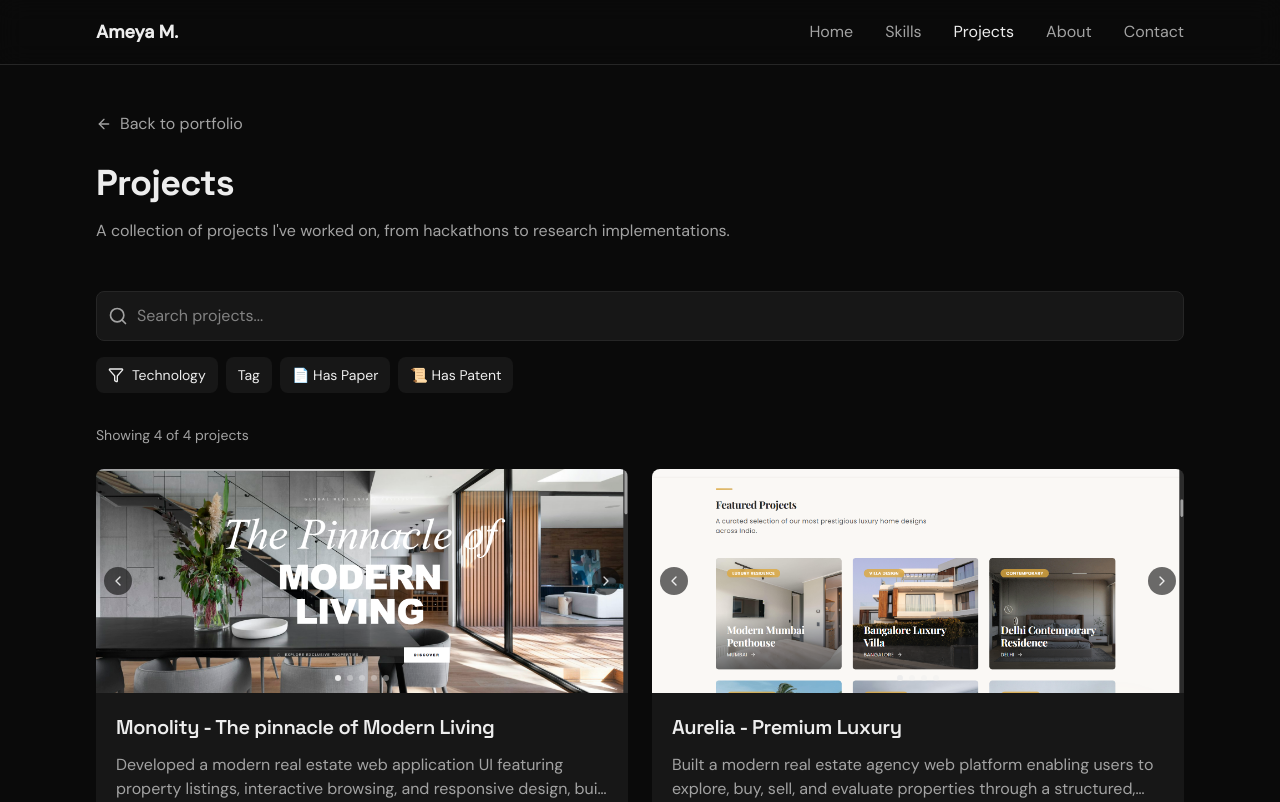
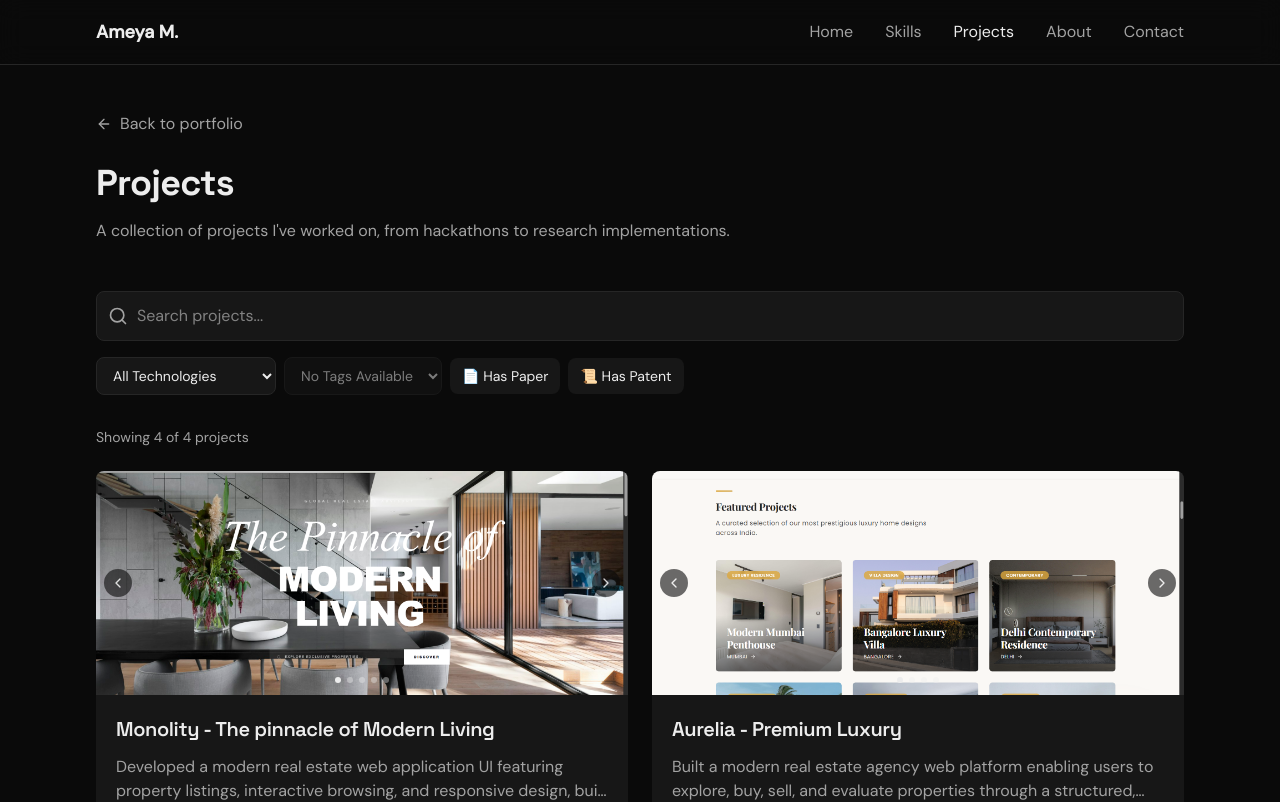
Before and after one commit to AmeyaMorgaonkar/portfolio, a Next.js app: page /projects in a window 1280 px wide. Shown: the top 802 px of the page. Built offline with nearby package versions, Linux system fonts and the light colour scheme.

Commit message:
added demo

```diff
--- a/src/app/projects/[slug]/page.tsx
+++ b/src/app/projects/[slug]/page.tsx
@@ -226,7 +226,7 @@ export default function ProjectPage({ params }: ProjectPageProps) {
               className="flex items-center gap-2 px-4 py-2 bg-[var(--card)] text-[var(--foreground)] rounded-lg text-sm hover:bg-[var(--border)] transition-colors"
             >
               <Github className="w-4 h-4" />
-              View Code
+              Code
             </a>
           )}
           {youtubeId && (
@@ -242,7 +242,7 @@ export default function ProjectPage({ params }: ProjectPageProps) {
               className="flex items-center gap-2 px-4 py-2 bg-[var(--card)] text-[var(--foreground)] rounded-lg text-sm hover:bg-[var(--border)] transition-colors cursor-pointer"
             >
               <Play className="w-4 h-4" />
-              Watch Demo
+              Demo
             </button>
           )}
           {project.hasResearchPaper && (
--- a/src/app/projects/page.tsx
+++ b/src/app/projects/page.tsx
@@ -1,10 +1,9 @@
 "use client";
 
-import { useState, useMemo } from "react";
+import { useState } from "react";
 import { motion } from "framer-motion";
-import { Search, Filter, ArrowLeft } from "lucide-react";
-import { projects, getAllTechnologies, getAllTags } from "@/lib/data";
-import Link from "next/link";
+import { Search, ArrowLeft } from "lucide-react";
+import { projects } from "@/lib/data";
 import { ProjectCard } from "@/components/project-card";
 
 export default function ProjectsPage() {
@@ -13,25 +12,29 @@ export default function ProjectsPage() {
   const [selectedTag, setSelectedTag] = useState<string | null>(null);
   const [filterType, setFilterType] = useState<string | null>(null);
 
-  const technologies = getAllTechnologies();
-  const tags = getAllTags();
+  const technologies = Array.from(
+    new Set(projects.flatMap((project) => project.technologies))
+  ).sort((a, b) => a.localeCompare(b));
 
-  const filteredProjects = useMemo(() => {
-    return projects.filter((project) => {
-      // Search filter
+  const tags = Array.from(
+    new Set(projects.flatMap((project) => project.tags))
+  ).sort((a, b) => a.localeCompare(b));
+
+  const hasTags = tags.length > 0;
+
+  const normalizedQuery = searchQuery.trim().toLowerCase();
+
+  const filteredProjects = projects.filter((project) => {
     const matchesSearch =
-        searchQuery === "" ||
-        project.title.toLowerCase().includes(searchQuery.toLowerCase()) ||
-        project.shortDescription.toLowerCase().includes(searchQuery.toLowerCase());
+      normalizedQuery === "" ||
+      project.title.toLowerCase().includes(normalizedQuery) ||
+      project.shortDescription.toLowerCase().includes(normalizedQuery) ||
+      project.technologies.some((tech) => tech.toLowerCase().includes(normalizedQuery)) ||
+      project.tags.some((tag) => tag.toLowerCase().includes(normalizedQuery));
 
-      // Technology filter
-      const matchesTech =
-        !selectedTech || project.technologies.includes(selectedTech);
-
-      // Tag filter
+    const matchesTech = !selectedTech || project.technologies.includes(selectedTech);
     const matchesTag = !selectedTag || project.tags.includes(selectedTag);
 
-      // Special filters
     const matchesType =
       !filterType ||
       (filterType === "paper" && project.hasResearchPaper) ||
@@ -39,7 +42,6 @@ export default function ProjectsPage() {
 
     return matchesSearch && matchesTech && matchesTag && matchesType;
   });
-  }, [searchQuery, selectedTech, selectedTag, filterType]);
 
   const clearFilters = () => {
     setSearchQuery("");
@@ -48,8 +50,9 @@ export default function ProjectsPage() {
     setFilterType(null);
   };
 
-  const hasActiveFilters =
-    searchQuery || selectedTech || selectedTag || filterType;
+  const hasActiveFilters = Boolean(
+    searchQuery || selectedTech || selectedTag || filterType
+  );
 
   const handleBack = (e: React.MouseEvent) => {
     e.preventDefault();
@@ -85,7 +88,6 @@ export default function ProjectsPage() {
         transition={{ delay: 0.1 }}
         className="mb-8 space-y-4"
       >
-        {/* Search */}
         <div className="relative">
           <Search className="absolute left-3 top-1/2 -translate-y-1/2 w-5 h-5 text-[var(--muted)]" />
           <input
@@ -97,62 +99,34 @@ export default function ProjectsPage() {
           />
         </div>
 
-        {/* Filter Pills */}
-        <div className="flex flex-wrap gap-2">
-          {/* Technology Filter */}
-          <div className="relative group">
-            <button className="flex items-center gap-2 px-3 py-2 bg-[var(--card)] rounded-lg text-sm hover:bg-[var(--border)] transition-colors">
-              <Filter className="w-4 h-4" />
-              {selectedTech || "Technology"}
-            </button>
-            <div className="absolute top-full left-0 mt-2 w-48 bg-[var(--card)] border border-[var(--border)] rounded-lg shadow-lg opacity-0 invisible group-hover:opacity-100 group-hover:visible transition-all z-10 max-h-60 overflow-y-auto">
-              <button
-                onClick={() => setSelectedTech(null)}
-                className="w-full px-3 py-2 text-left text-sm hover:bg-[var(--border)] transition-colors"
+        <div className="flex flex-wrap items-center gap-2">
+          <select
+            value={selectedTech ?? ""}
+            onChange={(e) => setSelectedTech(e.target.value || null)}
+            className="min-w-[180px] px-3 py-2 bg-[var(--card)] border border-[var(--border)] rounded-lg text-sm text-[var(--foreground)] focus:outline-none focus:border-[var(--foreground)]"
           >
-                All Technologies
-              </button>
+            <option value="">All Technologies</option>
             {technologies.map((tech) => (
-                <button
-                  key={tech}
-                  onClick={() => setSelectedTech(tech)}
-                  className={`w-full px-3 py-2 text-left text-sm hover:bg-[var(--border)] transition-colors ${
-                    selectedTech === tech ? "bg-[var(--border)]" : ""
-                  }`}
+              <option key={tech} value={tech}>
+                {tech}
+              </option>
+            ))}
+          </select>
+
+          <select
+            value={selectedTag ?? ""}
+            onChange={(e) => setSelectedTag(e.target.value || null)}
+            disabled={!hasTags}
+            className="min-w-[150px] px-3 py-2 bg-[var(--card)] border border-[var(--border)] rounded-lg text-sm text-[var(--foreground)] focus:outline-none focus:border-[var(--foreground)] disabled:opacity-50"
           >
-                  {tech}
-                </button>
+            <option value="">{hasTags ? "All Tags" : "No Tags Available"}</option>
+            {tags.map((tag) => (
+              <option key={tag} value={tag}>
+                {tag}
+              </option>
             ))}
-            </div>
-          </div>
+          </select>
 
-          {/* Tag Filter */}
-          <div className="relative group">
-            <button className="flex items-center gap-2 px-3 py-2 bg-[var(--card)] rounded-lg text-sm hover:bg-[var(--border)] transition-colors">
-              {selectedTag || "Tag"}
-            </button>
-            <div className="absolute top-full left-0 mt-2 w-48 bg-[var(--card)] border border-[var(--border)] rounded-lg shadow-lg opacity-0 invisible group-hover:opacity-100 group-hover:visible transition-all z-10 max-h-60 overflow-y-auto">
-              <button
-                onClick={() => setSelectedTag(null)}
-                className="w-full px-3 py-2 text-left text-sm hover:bg-[var(--border)] transition-colors"
-              >
-                All Tags
-              </button>
-              {tags.map((tag) => (
-                <button
-                  key={tag}
-                  onClick={() => setSelectedTag(tag)}
-                  className={`w-full px-3 py-2 text-left text-sm hover:bg-[var(--border)] transition-colors ${
-                    selectedTag === tag ? "bg-[var(--border)]" : ""
-                  }`}
-                >
-                  {tag}
-                </button>
-              ))}
-            </div>
-          </div>
-
-          {/* Special Filters */}
           <button
             onClick={() => setFilterType(filterType === "paper" ? null : "paper")}
             className={`px-3 py-2 rounded-lg text-sm transition-colors ${
--- a/src/components/project-card.tsx
+++ b/src/components/project-card.tsx
@@ -70,7 +70,6 @@ export function ProjectCard({ project }: ProjectCardProps) {
     <>
       <article
         onClick={navigateToProject}
-        onMouseLeave={() => setShowVideo(false)}
         className="bg-[var(--card)] rounded-lg overflow-hidden cursor-pointer group h-full flex flex-col hover:-translate-y-1 transition-transform duration-200"
       >
         {/* Image Section — all images rendered, visibility toggled */}
@@ -266,7 +265,7 @@ export function ProjectCard({ project }: ProjectCardProps) {
             {youtubeId && (
               <button
                 onClick={handleToggleVideo}
-                className="flex items-center gap-1.5 text-sm text-[var(--foreground)] hover:opacity-80 transition-opacity"
+                className="flex items-center gap-1.5 text-sm text-[var(--foreground)] hover:opacity-80 transition-opacity cursor-pointer"
               >
                 <Play className="w-4 h-4" />
                 Demo
--- a/src/lib/data.ts
+++ b/src/lib/data.ts
@@ -423,7 +423,7 @@ Attendance data is automatically recorded with timestamps and stored in structur
       "/images/projects/proj-4/img3.png",
       "/images/projects/proj-4/img4.png",
     ],
-    // liveUrl: "https://supply-chain-demo.vercel.app",
+    demoVideo: "https://www.youtube.com/watch?v=ldsA45p05M0",
     codeUrl: "https://github.com/AmeyaMorgaonkar/face-recognition-attendance-system",
     technologies: ["Python", "OpenCV", "Django", "MySQL", "CNN"],
     tags: [],
```
Also changed, not shown: src/components/sections/projects.tsx (+12 -4 lines). Lines whose indentation alone changed are shown as unchanged.
